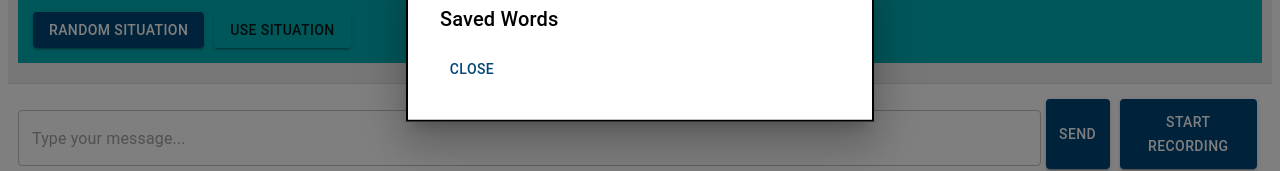
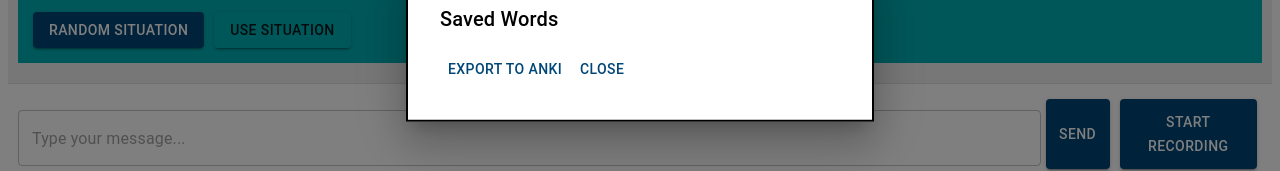
Before and after one commit to evannaderi/chinese-companion, a Next.js app: page / in a window 1280 px wide. Both pictures are taken after a click on the button "VIEW SAVED WORDS". Shown: the part 568-739 px from the top of the page. Built offline with nearby package versions, Linux system fonts and the light colour scheme.

Commit message:
exporting anki

```diff
--- a/components/SavedWordsModal.js
+++ b/components/SavedWordsModal.js
@@ -5,6 +5,7 @@ import Box from '@mui/material/Box';
 import Typography from '@mui/material/Typography';
 import Button from '@mui/material/Button';
 import SavedWordsDisplay from './SavedWordsDisplay';
+import exportToCsv from '../utils/export';
 
 const style = {
     position: 'absolute',
@@ -31,6 +32,7 @@ const SavedWordsModal = ({ isOpen, onClose, savedWords, onDeleteWord, onUpdateWo
                     Saved Words
                 </Typography>
                 <SavedWordsDisplay savedWords={savedWords} onDeleteWord={onDeleteWord} onUpdateWord={onUpdateWord} />
+                <Button onClick={() => exportToCsv(savedWords)}>Export to Anki</Button>
                 <Button onClick={onClose}>Close</Button>
             </Box>
         </Modal>
--- /dev/null
+++ b/utils/export.js
@@ -0,0 +1,19 @@
+const exportToCsv = (words) => {
+    let csvContent = "data:text/csv;charset=utf-8,";
+    csvContent += "Front,Back\n"; // Assuming 'Front' is the word and 'Back' is the meaning
+
+    words.forEach(word => {
+        let row = `${word.word},${word.meaning}`;
+        csvContent += row + "\n";
+    });
+
+    const encodedUri = encodeURI(csvContent);
+    const link = document.createElement("a");
+    link.setAttribute("href", encodedUri);
+    link.setAttribute("download", "anki_import.csv");
+    document.body.appendChild(link);
+    link.click();
+    document.body.removeChild(link);
+};
+
+export default exportToCsv;
```
